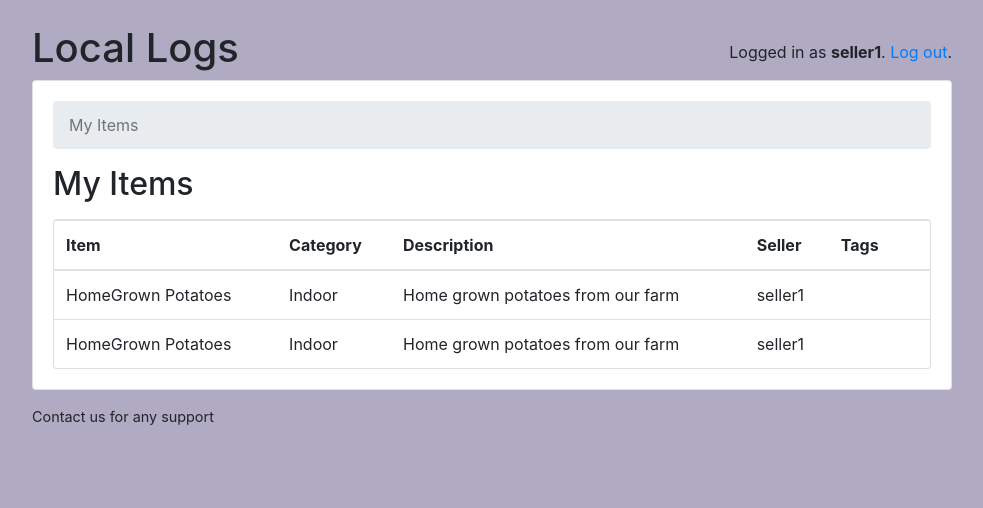
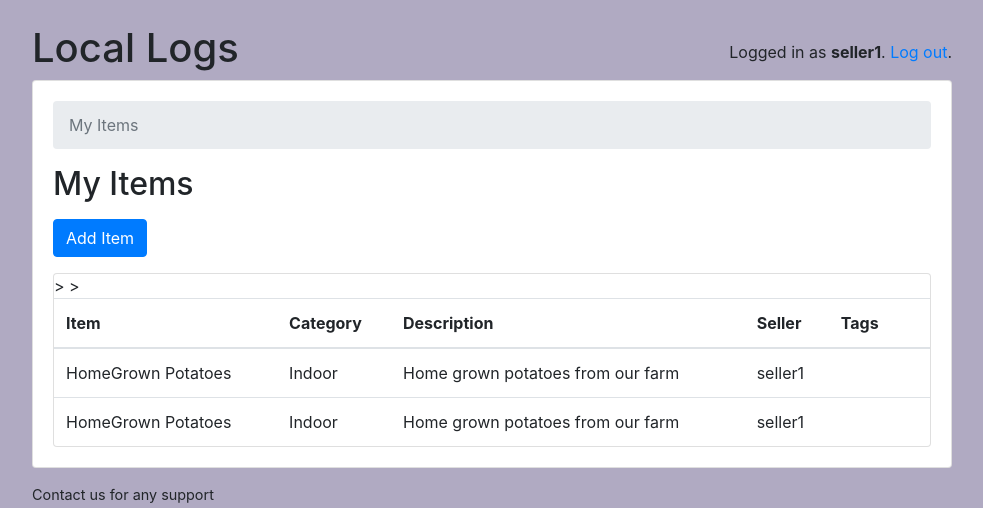
Before and after one commit to abhisheksaran/locallogs, a Django app: page /seller/ in a window 1280 px wide. Shown: the top 508 px of the page, without its empty margins (148-1131 px from the left). Run offline with Django 3.2, Linux system fonts and the light colour scheme; a user stored in the database is signed in; data comes from the database, SQL or seed files in the repository; both versions use the stored data as it was after the commit; some libraries are stand-ins or nearby versions; some web fonts are replaced.

Commit message:
git add item view added

```diff
--- a/localLogs/products/forms.py
+++ b/localLogs/products/forms.py
@@ -33,6 +33,6 @@
         user = super().save(commit=False)
         user.is_buyer = True
         user.save()
-        student = Student.objects.create(user=user)
-        student.interests.add(*self.cleaned_data.get('interests'))
+        buyer = buyer.objects.create(user=user)
+        buyer.interests.add(*self.cleaned_data.get('interests'))
         return user
--- a/localLogs/products/models.py
+++ b/localLogs/products/models.py
@@ -27,7 +27,7 @@
 	category = models.CharField(max_length=200, null=True, choices=CATEGORY)
 	description = models.CharField(max_length=200, null=True, blank=True)
 	date_created = models.DateTimeField(auto_now_add=True, null=True)
-	tags = models.ManyToManyField(Tag)
+	tags = models.ManyToManyField(Tag, null=True)
 
 	def __str__(self):
 		return self.name
--- a/localLogs/products/templates/products/seller/items_home_list.html
+++ b/localLogs/products/templates/products/seller/items_home_list.html
@@ -7,7 +7,7 @@
     </ol>
   </nav>
   <h2 class="mb-3">My Items</h2>
-  <!-- <a href="{% url 'seller:item_add' %}" class="btn btn-primary mb-3" role="button">Add Item</a> -->
+  <a href="{% url 'seller:item_add' %}" class="btn btn-primary mb-3" role="button">Add Item</a>
   <div class="card">
     <table class="table mb-0">
       <thead>
@@ -29,8 +29,7 @@
             <td class="align-middle">{{ item.owner }}</td>
             <td class="align-middle">{{ item.seller }}</td>
             <td class="text-right">
-                <!-- <a href="{% url 'teachers:item_order' quiz.pk %}" class="btn btn-primary">View Orders</a> -->
-            </td>
+            </td>>
           </tr>
         {% empty %}
           <tr>
--- a/localLogs/products/views/buyer.py
+++ b/localLogs/products/views/buyer.py
@@ -9,7 +9,7 @@
 from django.utils.decorators import method_decorator
 from django.views.generic import CreateView, ListView, UpdateView
 
-#from ..decorators import student_required
+#from ..decorators import buyer_required
 from ..forms import SellerSignUpForm, BuyerSignUpForm
 from ..models import User
 # Create your views here.
@@ -26,4 +26,4 @@
     def form_valid(self, form):
         user = form.save()
         login(self.request, user)
-        return redirect('students:quiz_list')
+        return redirect('buyers:quiz_list')
--- a/localLogs/products/views/seller.py
+++ b/localLogs/products/views/seller.py
@@ -1,4 +1,5 @@
 from django.shortcuts import render
+from django.contrib import messages
 from django.contrib.auth import login
 from django.contrib.auth.decorators import login_required
 from django.db import transaction
@@ -40,23 +41,35 @@
         return queryset
 
 
-class ItemsAddView(UpdateView):
+class ItemsAddView(CreateView):
     model = Items
-    fields = ('name', 'category', 'description','tags', )
+    fields = ('name', 'category', 'description' )
     template_name = 'products/seller/item_add_form.html'
 
     def form_valid(self, form):
-        quiz = form.save(commit=False)
-        quiz.owner = self.request.user
-        quiz.save()
+        item = form.save(commit=False)
+        item.owner = self.request.user
+        item.save()
         messages.success(self.request, 'The the item is added successfully')
         return redirect('seller:items_list')
 
+# def item_add(request):
+#     items = get_object_or_404(Items, owner=request.user)
+#     if request.method == 'POST':
+#         form = QuestionForm(request.POST)
+#         if form.is_valid():
+#             item = form.save(commit=False)
+#             item.owner = self.request.user
+#             item.save()
+#             messages.success(request, 'Item has been added successfully')
+#             return redirect ('seller:items_list')
+#     else form = QuestionForm()
+
+#     return render(request, 'products/seller/item_add_form.html',{'items':items, 'form':form})
+
+
 class ItemUpdateView():
-    model = Items
-    fields = ('name', 'subject', )
-    context_object_name = 'items'
-    template_name = 'classroom/teachers/item_update_form.html'
+    pass
 
 
 class ProductDeleteView():
--- a/localLogs/static/css/app.css
+++ b/localLogs/static/css/app.css
@@ -31,27 +31,27 @@
     border-radius: .2rem;
   }
 
-  .btn-student {
+  .btn-buyer {
     color: #fff;
     background-color: #91afb6;
     border-color: #91afb6;
   }
 
-  .btn-student:hover,
-  .btn-student:active {
+  .btn-buyer:hover,
+  .btn-buyer:active {
     color: #fff;
     background-color: #608993;
     border-color: #608993;
   }
 
-  .btn-teacher {
+  .btn-seller {
     color: #fff;
     background-color: #8980a5;
     border-color: #8980a5;
   }
 
-  .btn-teacher:hover,
-  .btn-teacher:active {
+  .btn-seller:hover,
+  .btn-seller:active {
     color: #fff;
     background-color: #66598B;
     border-color: #66598B;
```
Also changed, not shown: localLogs/localLogs/settings.py (+11 -0 lines), localLogs/db.sqlite3, localLogs/products/migrations/0002_alter_items_tags.py (added).
